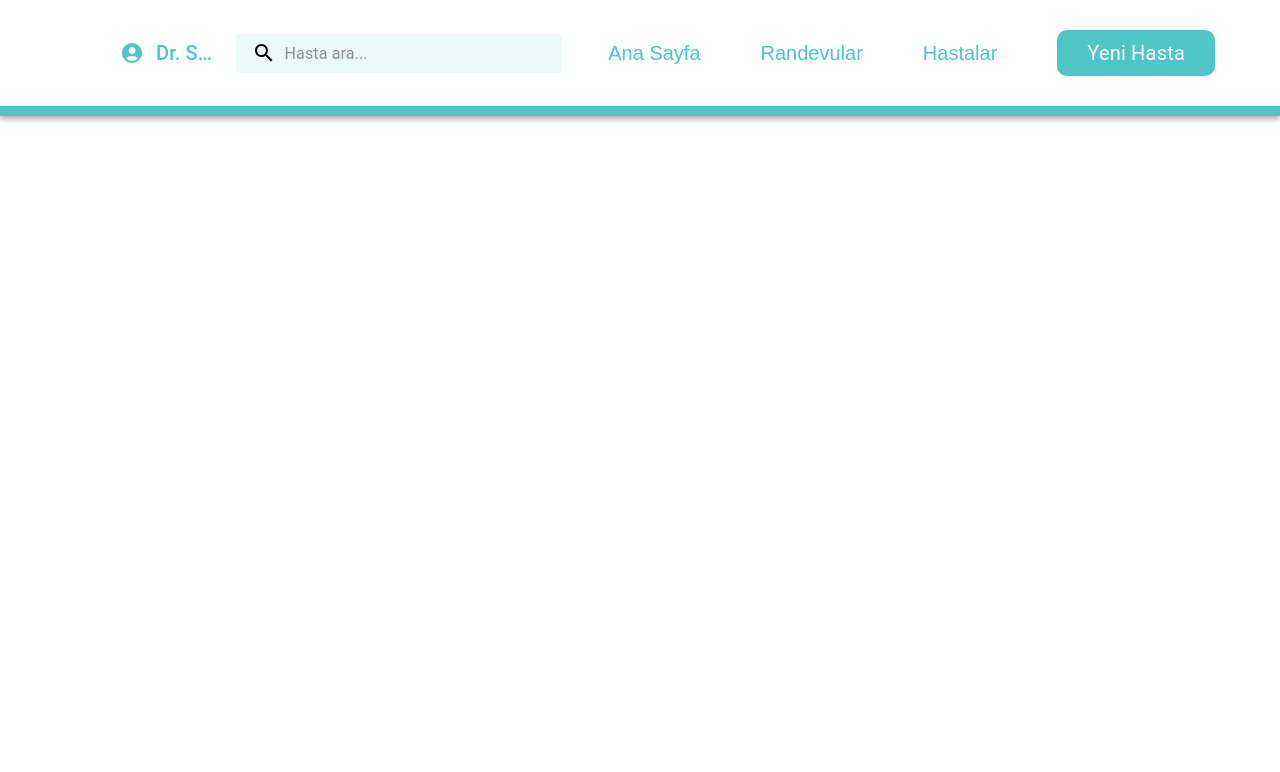
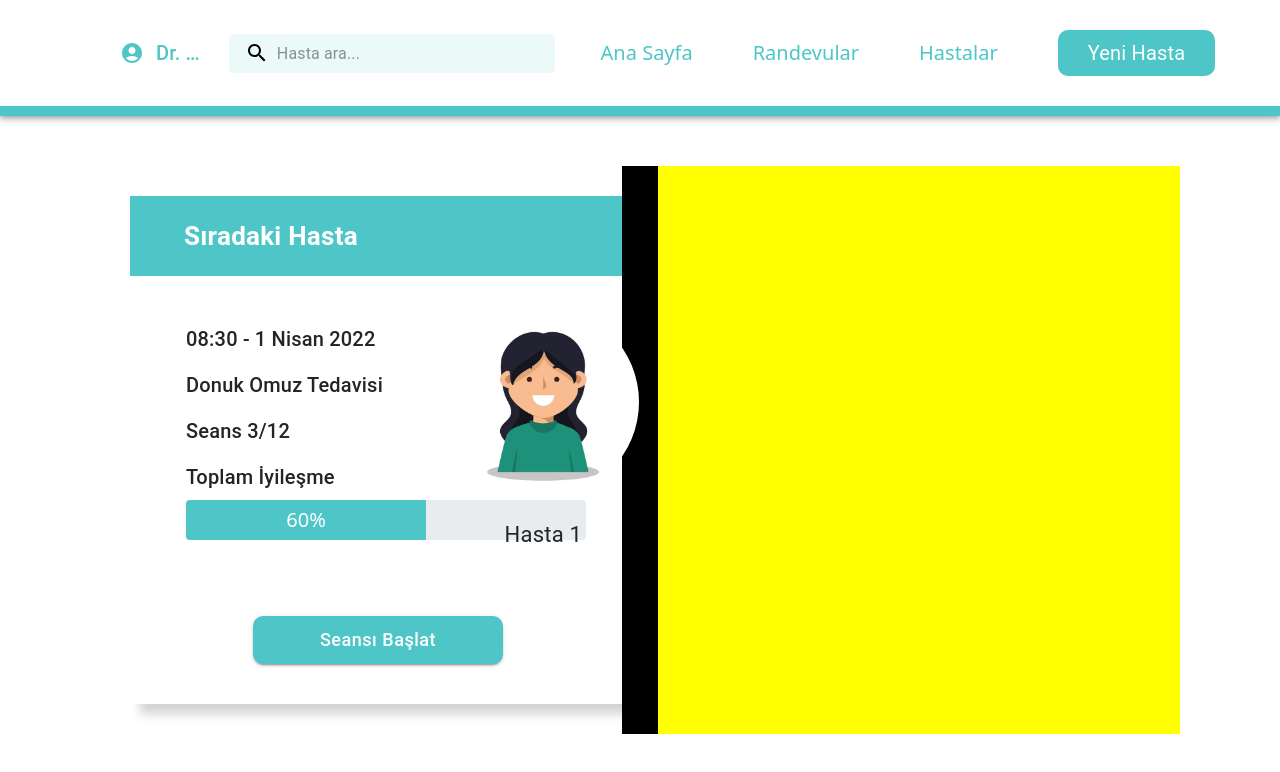
Before and after one commit to adarbayan/COMP491, a React (Create React App) app in the folder doctor-page/: page / in a window 1280 px wide. Shown: the top 772 px of the page. Built offline with nearby package versions, Linux system fonts and the light colour scheme.

Commit message:
next patient component

```diff
--- a/doctor-page/package.json
+++ b/doctor-page/package.json
@@ -14,7 +14,9 @@
     "@types/node": "^16.11.26",
     "@types/react": "^17.0.41",
     "@types/react-dom": "^17.0.14",
+    "bootstrap": "^5.1.3",
     "react": "^17.0.2",
+    "react-bootstrap": "^2.2.1",
     "react-dom": "^17.0.2",
     "react-scripts": "5.0.0",
     "typescript": "^4.6.2",
--- a/doctor-page/src/App.css
+++ b/doctor-page/src/App.css
@@ -7,3 +7,62 @@
 .Menu-Item {
   font-size: 20px;
 }
+
+.Login-Container {
+  display: flex;
+  flex-direction: column;
+
+  max-width: 400px;
+  min-width: 400px;
+  padding: 40px;
+  background-color: white;
+  box-shadow: 10px 10px 10px lightgray;
+}
+
+.Button {
+  background-color: #4ec6c7;
+}
+
+.Login-Image {
+  width: 100%;
+  height: 100%;
+  object-fit: cover;
+  box-shadow: 10px 10px 10px lightgray;
+}
+
+.Next-Patient {
+  box-shadow: 10px 10px 10px lightgray;
+}
+
+.Text {
+  padding: 8px 16px;
+  font-size: 20px !important;
+  font-weight: 550 !important;
+}
+
+.Patient-Name {
+  font-size: 22px !important;
+  text-align: center;
+}
+
+.Header {
+  font-size: 22px;
+  font-weight: bold;
+  margin-bottom: 40px;
+}
+
+.progress {
+  display: flex;
+  overflow: hidden;
+  height: 40px !important;
+  width: 400px;
+  border-radius: 0.25rem;
+  margin-left: 16px;
+  font-size: 20px !important;
+  background-color: #e9ecef;
+  color: #4ec6c7 !important;
+}
+
+.bg-progress-bg {
+  background-color: #4ec6c7 !important;
+}
--- a/doctor-page/src/App.tsx
+++ b/doctor-page/src/App.tsx
@@ -1,4 +1,12 @@
 import * as React from "react";
+import {
+  Button,
+  Grid,
+  TextField,
+  InputAdornment,
+  Container,
+} from "@mui/material";
+import { AccountCircle, LockRounded } from "@mui/icons-material";
 import { styled, alpha } from "@mui/material/styles";
 import AppBar from "@mui/material/AppBar";
 import Box from "@mui/material/Box";
@@ -11,10 +19,19 @@ import MenuItem from "@mui/material/MenuItem";
 import Menu from "@mui/material/Menu";
 import MenuIcon from "@mui/icons-material/Menu";
 import SearchIcon from "@mui/icons-material/Search";
-import AccountCircle from "@mui/icons-material/AccountCircle";
 import MailIcon from "@mui/icons-material/Mail";
 import NotificationsIcon from "@mui/icons-material/Notifications";
 import MoreIcon from "@mui/icons-material/MoreVert";
+import { Avatar } from "@mui/material";
+import "./App.css";
+
+import { ProgressBar } from "react-bootstrap";
+import "bootstrap/dist/css/bootstrap.min.css";
+import { fontSize } from "@mui/system";
+
+import AvatarImage from "./patient1.jpg";
+
+const progress = 60;
 
 const Search = styled("div")(({ theme }) => ({
   position: "relative",
@@ -163,6 +180,7 @@ export default function PrimarySearchAppBar() {
   );
 
   return (
+    <div>
       <Box sx={{ flexGrow: 1 }}>
         <AppBar position="static">
           <Toolbar
@@ -254,5 +272,127 @@ export default function PrimarySearchAppBar() {
         {renderMobileMenu}
         {renderMenu}
       </Box>
+      <div style={{ padding: "50px 100px" }}>
+        <Grid
+          container
+          style={{
+            display: "flex",
+            height: "540px",
+          }}
+        >
+          <Grid container item xs={11.8} sm={5.8}>
+            <Grid
+              container
+              className="Next-Patient"
+              alignItems="center"
+              direction="column"
+              style={{
+                margin: "30px",
+              }}
+            >
+              <Container
+                style={{
+                  display: "flex",
+                  flexDirection: "column",
+                  justifyContent: "center",
+                  backgroundColor: "#4EC6C7",
+                  color: "white",
+                  height: "80px",
+                }}
+              >
+                <Typography
+                  style={{
+                    fontSize: "26px",
+                    fontWeight: "bold",
+                    textAlign: "left",
+                    padding: "30px",
+                  }}
+                >
+                  Sıradaki Hasta
+                </Typography>
+              </Container>
+              <Grid container direction="row" height="300px">
+                <Grid
+                  container
+                  item
+                  sm={8}
+                  direction="column"
+                  style={{
+                    padding: "40px",
+                  }}
+                >
+                  <Typography className="Text">08:30 - 1 Nisan 2022</Typography>
+                  <Typography className="Text">Donuk Omuz Tedavisi</Typography>
+                  <Typography className="Text">Seans 3/12</Typography>
+                  <Typography className="Text">Toplam İyileşme</Typography>
+
+                  <ProgressBar
+                    className="progress"
+                    now={progress}
+                    label={`${progress}%`}
+                    variant="progress-bg"
+                  />
+                </Grid>
+                <Grid
+                  container
+                  item
+                  sm={4}
+                  style={{
+                    display: "flex",
+                    flexDirection: "row",
+                    justifyContent: "center",
+                  }}
+                >
+                  <div
+                    style={{
+                      margin: "30px 30px 20px 30px",
+                    }}
+                  >
+                    <Avatar
+                      alt="Hasta 1"
+                      src={AvatarImage}
+                      sx={{ width: 192, height: 192 }}
+                    />
+                  </div>
+                  <div style={{ marginBottom: "30px" }}>
+                    <Typography className="Patient-Name">Hasta 1</Typography>
+                  </div>
+                </Grid>
+              </Grid>
+              <Button
+                className="Button"
+                style={{
+                  borderRadius: 10,
+                  backgroundColor: "#4EC6C7",
+                  padding: "8px",
+                  fontSize: "18px",
+                  textTransform: "none",
+                  minWidth: "250px",
+                  maxWidth: "400px",
+                  alignSelf: "center",
+                  margin: "40px",
+                }}
+                variant="contained"
+              >
+                Seansı Başlat
+              </Button>
+            </Grid>
+          </Grid>
+          <Grid xs={0.0} sm={0.4} style={{ backgroundColor: "black" }} />
+          <Grid
+            container
+            item
+            xs={11.8}
+            sm={5.8}
+            alignItems="center"
+            direction="column"
+            justifyContent="space-between"
+            style={{
+              backgroundColor: "yellow",
+            }}
+          ></Grid>
+        </Grid>
+      </div>
+    </div>
   );
 }
```
Also changed, not shown: doctor-page/src/patient1.jpg (added), 1 other file (tests, documents, lock files or other folders). Lines whose indentation alone changed are shown as unchanged.
